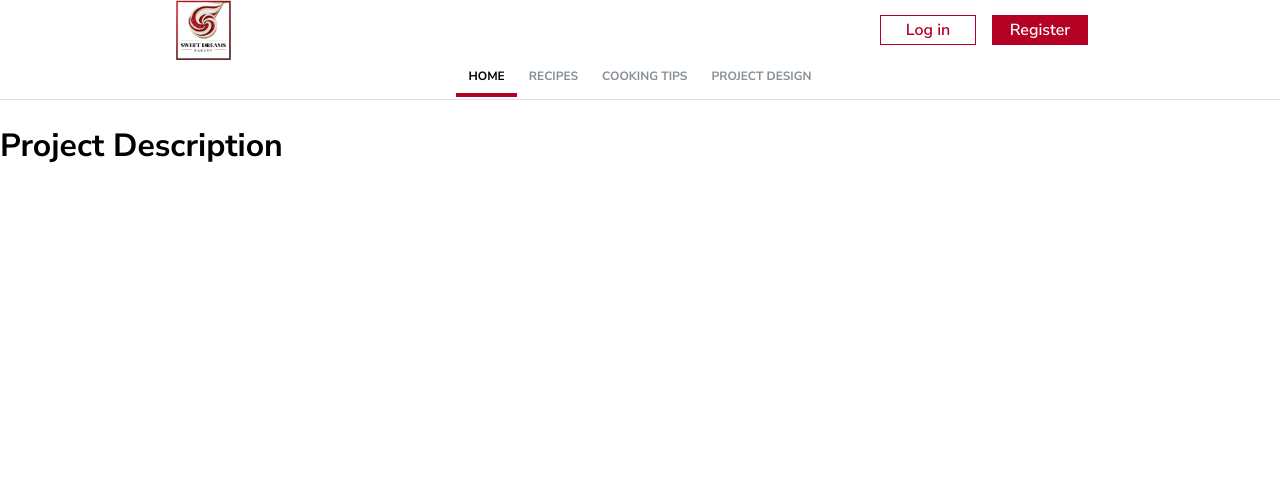
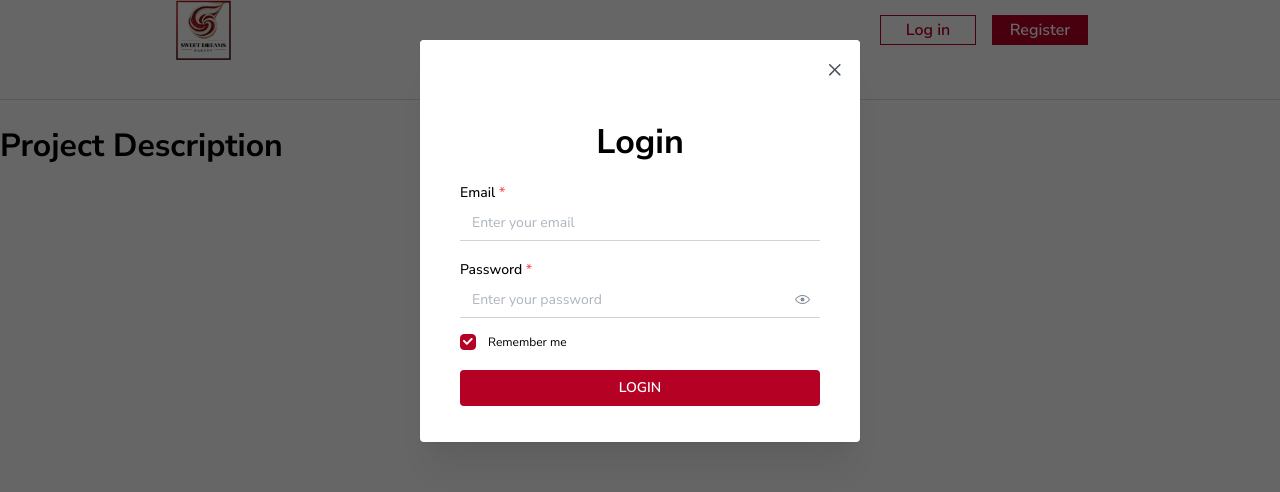
Before and after one commit to RadostinGeorgiev/Sweet-Dreams, a React (Vite) app: page /project in a window 1280 px wide. Both pictures are taken after a click on the button "Log in". Shown: the top 492 px of the page. Built offline with nearby package versions, Linux system fonts and the light colour scheme; a web font is replaced by a local one.

Commit message:
Create Login Form

```diff
--- a/src/components/App.jsx
+++ b/src/components/App.jsx
@@ -13,17 +13,19 @@ import Footer from "./Footer";
 import Recipes from "./Recipes";
 import CookingTips from "./CookingTips";
 import ProjectDescription from "./ProjectDescription";
+import LoginForm from "./Login";
 import RegisterForm from "./Register";
 
 export default function App() {
   const [isRegisterOpen, setIsRegisterOpen] = useState(false);
+  const [isLoginOpen, setIsLoginOpen] = useState(false);
 
   return (
     <BrowserRouter>
       <MantineProvider theme={theme} withGlobalStyles withNormalizeCSS>
         <AppShell header={{ height: 100 }} footer={{ height: 60 }}>
           <AppShell.Header>
-            <Header onRegister={setIsRegisterOpen} />
+            <Header onLogin={setIsLoginOpen} onRegister={setIsRegisterOpen} />
           </AppShell.Header>
 
           <AppShell.Main>
@@ -34,6 +36,10 @@ export default function App() {
               <Route path="/project" element={<ProjectDescription />} />
             </Routes>
 
+            <LoginForm
+              opened={isLoginOpen}
+              onClose={() => setIsLoginOpen(false)}
+            />
             <RegisterForm
               opened={isRegisterOpen}
               onClose={() => setIsRegisterOpen(false)}
--- a/src/components/Header/Header.jsx
+++ b/src/components/Header/Header.jsx
@@ -13,7 +13,7 @@ const mainLinks = [
   { link: "/project", label: "Project Design" },
 ];
 
-export default function Header({ onRegister }) {
+export default function Header({ onLogin, onRegister }) {
   const [active, setActive] = useState(0);
 
   const menuItems = mainLinks.map((item, index) => (
@@ -48,6 +48,7 @@ export default function Header({ onRegister }) {
             size="compact-md"
             radius="0"
             className={styles.button}
+            onClick={() => onLogin(true)}
           >
             Log in
           </Button>
--- a/src/components/Login.jsx
+++ b/src/components/Login.jsx
@@ -14,6 +14,7 @@ export default function LoginForm({ opened, onClose }) {
     initialValues: {
       email: "",
       password: "",
+      remember: true,
     },
   });
 
@@ -24,15 +25,9 @@ export default function LoginForm({ opened, onClose }) {
 
   return (
     <Modal opened={opened} onClose={onClose}>
-      <Paper
-        shadow="md"
-        p="xl"
-        radius="md"
-        withBorder
-        style={{ maxWidth: 400, margin: "auto" }}
-      >
+      <Paper p="lg" style={{ maxWidth: 400, margin: "auto" }}>
         <Title align="center" mb="md">
-          Register
+          Login
         </Title>
         <form onSubmit={form.onSubmit(handleSubmit)}>
           <TextInput
@@ -50,23 +45,15 @@ export default function LoginForm({ opened, onClose }) {
             required
           />
 
-          <PasswordInput
-            label="Confirm Password"
-            placeholder="Confirm your password"
+          <Checkbox
+            label="Remember me"
+            size="xs"
             mt="md"
-            {...form.getInputProps("confirmPassword")}
-            required
+            {...form.getInputProps("remember", { type: "checkbox" })}
           />
 
-          <Checkbox
-            label="I want to receive inspiration, marketing promotions and updates via email."
-            size="xs"
-            mt="md"
-            {...form.getInputProps("subscribe", { type: "checkbox" })}
-          />
-
-          <Button type="submit" fullWidth mt="lg">
-            Register
+          <Button type="submit" fullWidth mt="lg" tt="uppercase">
+            Login
           </Button>
         </form>
       </Paper>
--- a/src/components/Register.jsx
+++ b/src/components/Register.jsx
@@ -26,13 +26,7 @@ export default function RegisterForm({ opened, onClose }) {
 
   return (
     <Modal opened={opened} onClose={onClose}>
-      <Paper
-        shadow="md"
-        p="xl"
-        radius="md"
-        withBorder
-        style={{ maxWidth: 400, margin: "auto" }}
-      >
+      <Paper p="lg" style={{ maxWidth: 400, margin: "auto" }}>
         <Title align="center" mb="md">
           Register
         </Title>
@@ -67,7 +61,7 @@ export default function RegisterForm({ opened, onClose }) {
             {...form.getInputProps("subscribe", { type: "checkbox" })}
           />
 
-          <Button type="submit" fullWidth mt="lg">
+          <Button type="submit" fullWidth mt="lg" tt="uppercase">
             Register
           </Button>
         </form>
```
